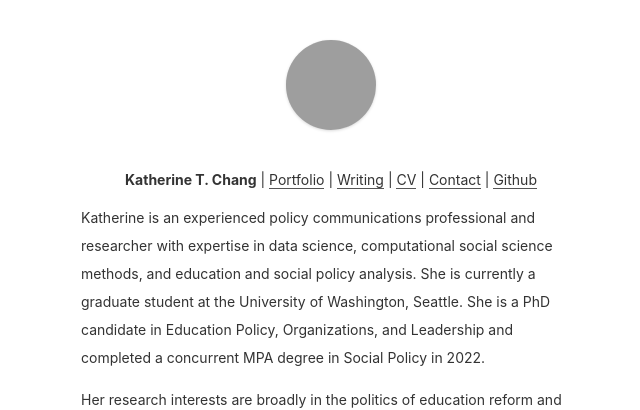
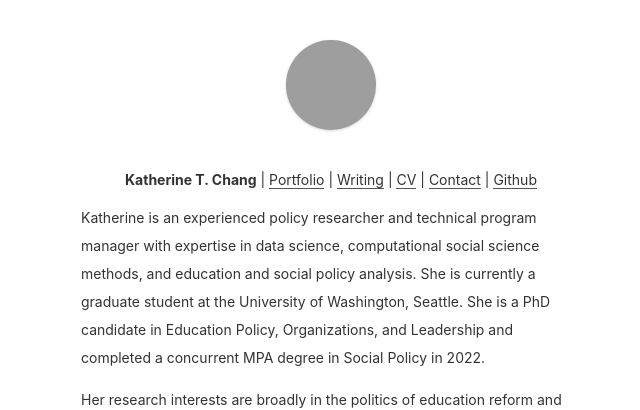
Before and after one commit to ka-chang/ka-chang.github.io, a Jekyll site: the page built from index.html, in a window 1280 px wide, cut to the strip 0-410 px from the top of the page. Shown: the whole strip, without its empty margins (309-949 px from the left). Built offline with Jekyll 4.4.1, drawn with Linux system fonts in a browser that asks for light colours; grey boxes are pictures that could not be loaded.

Commit message:
Update index.html

```diff
--- a/index.html
+++ b/index.html
@@ -3,7 +3,7 @@
 ---
 
 <section>
-<p style="line-height:2;">Katherine is an experienced policy communications professional and researcher with expertise in data science, computational social science methods, and education and social policy analysis. She is currently a graduate student at the University of Washington, Seattle. She is a PhD candidate in Education Policy, Organizations, and Leadership and completed a concurrent MPA degree in Social Policy in 2022. </p>
+<p style="line-height:2;">Katherine is an experienced policy researcher and technical program manager with expertise in data science, computational social science methods, and education and social policy analysis. She is currently a graduate student at the University of Washington, Seattle. She is a PhD candidate in Education Policy, Organizations, and Leadership and completed a concurrent MPA degree in Social Policy in 2022. </p>
 <p style="line-height:2;">Her research interests are broadly in the politics of education reform and the racial dimensions of education and social policymaking. Current projects include work investigating <a href="https://ka-chang.github.io/writing">the intersection between public housing and public education</a>, as well as the active development of <a href="http://www.github.com/ka-chang/StateLegiscraper" target=_blank>an open source Python tool for state legislature data</a>.
   </p>
 </section>
```
